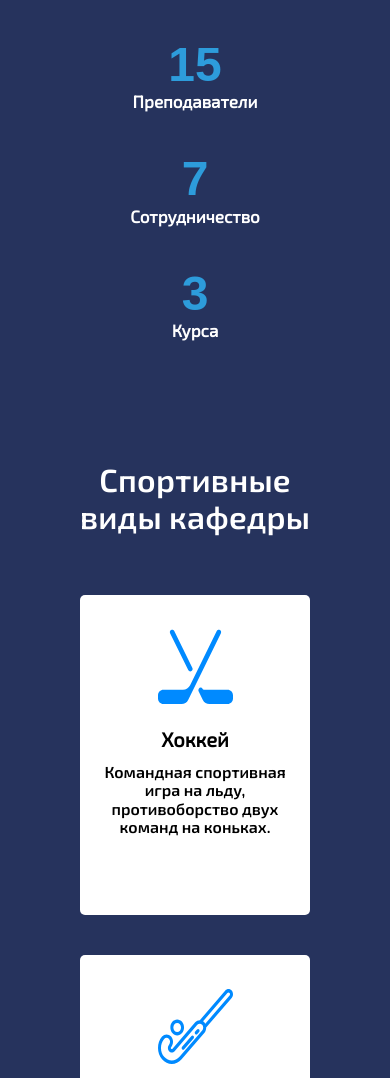
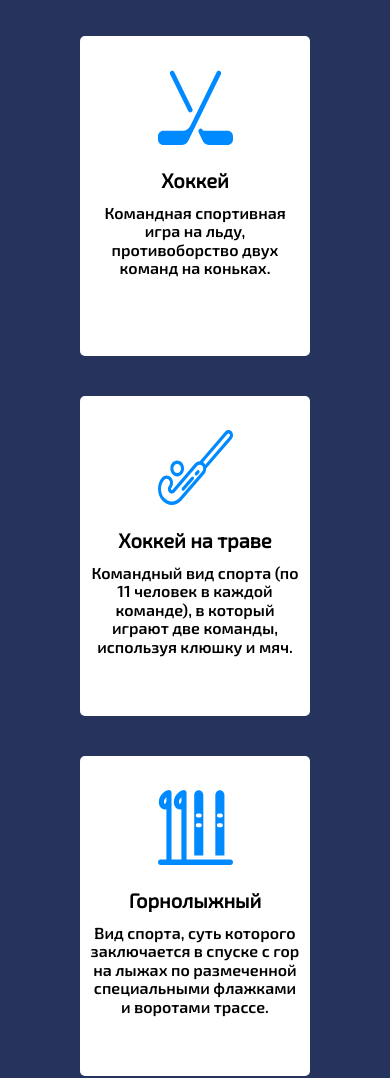
Before and after one commit to Number1ava/University1, a website: page app/index.html in a window 390 px wide. Shown: the part 668-1746 px from the top of the page. Drawn offline with Linux system fonts and the light colour scheme.

Commit message:
rotate 2 sections in media

```diff
--- a/app/index.html
+++ b/app/index.html
@@ -134,6 +134,7 @@
   </header>
 
   <main class="main">
+    <section class="media__rotateSections">
       <section class="quantity">
         <div class="container__main">
           <div class="statsbar">
@@ -178,14 +179,16 @@
             <div class="card">
               <img class="card__image" src="icons/Gorno.svg" alt="image">
               <h3 class="card__title lng-sports_name3 lng2-sports_name3">Горнолыжный</h3>
-            <p class="card__descr lng-sports_descr3 lng2-sports_descr3">Вид спорта, суть которого заключается в спуске с
+              <p class="card__descr lng-sports_descr3 lng2-sports_descr3">Вид спорта, суть которого заключается в спуске
+                с
                 гор на лыжах по размеченной
                 специальными флажками и воротами трассе.</p>
             </div>
             <div class="card">
               <img class="card__image" src="icons/figure_ski.svg" alt="image">
               <h3 class="card__title lng-sports_name4 lng2-sports_name4">Фигурное катание</h3>
-            <p class="card__descr lng-sports_descr4 lng2-sports_descr4">Основная идея в передвижении спортсмена или пары
+              <p class="card__descr lng-sports_descr4 lng2-sports_descr4">Основная идея в передвижении спортсмена или
+                пары
                 спортсменов по льду на
                 коньках и выполнении специальных элементов под
                 музыку.</p>
@@ -193,7 +196,7 @@
           </div>
         </div>
       </section>
-
+    </section>
     <section class="teachers">
       <div class="container__main">
         <h2 class="section__title media__center lng-teachers_title lng2-teachers_title">Преподавательский состав</h2>
--- a/app/scss/_media.scss
+++ b/app/scss/_media.scss
@@ -435,6 +435,18 @@
       font-size: 17px;
     }
   }
+  .sports {
+    &__title {
+      padding-top: 60px;
+    }
+  }
+  .quantity {
+    padding: 40px 0;
+  }
+  .media__rotateSections {
+    display: flex;
+    flex-direction: column-reverse;
+  }
 }
 @media (max-width: 400px) {
   .header {
--- a/app/scss/style.scss
+++ b/app/scss/style.scss
@@ -80,11 +80,11 @@ h6 {
     }
   }
 
-  &__item-arrow::before {
+  &__item-arrow::after {
     content: "";
     position: absolute;
-    left: -20px;
-    bottom: 5px;
+    right: -22px;
+    bottom: 2px;
     width: 17px;
     height: 12px;
     background-image: url("../icons/arrow.svg");
```
Also changed, not shown: app/css/style.min.css. Lines whose indentation alone changed are shown as unchanged.
